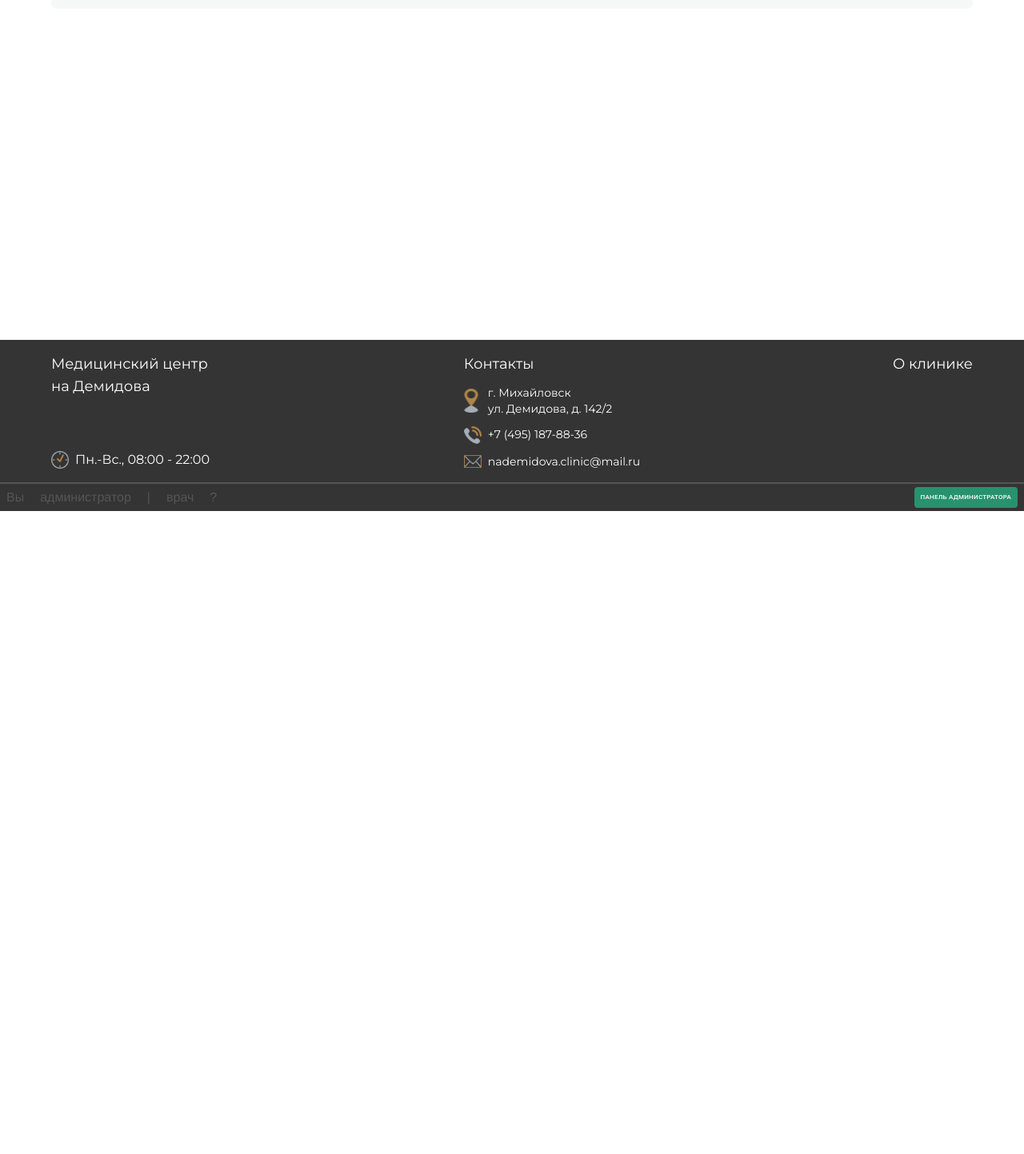
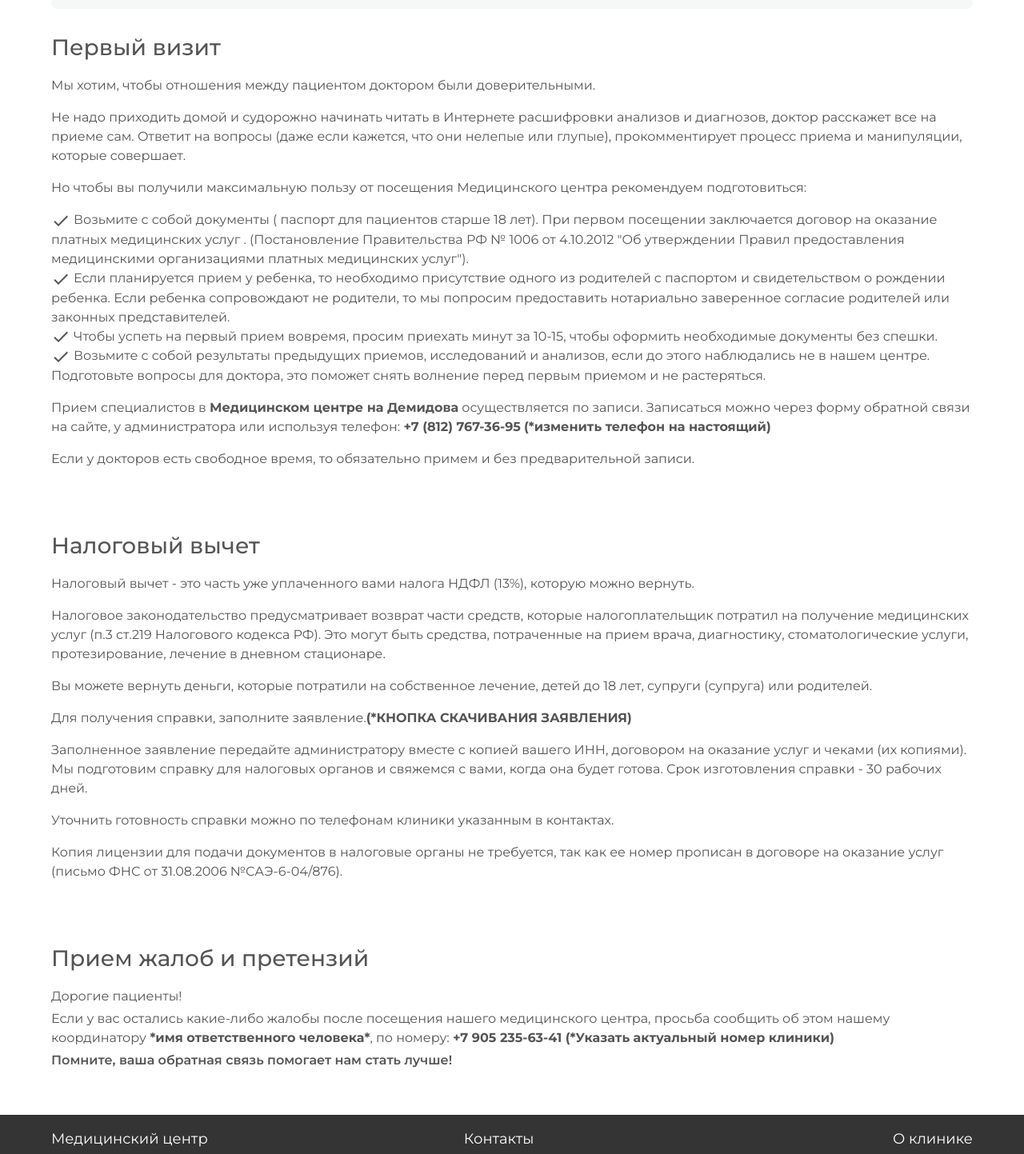
Before and after one commit to hlynianyi/health-clinic, a React (Create React App) app in the folder frontend/: page /patients in a window 1280 px wide. Shown: the part 161-1604 px from the top of the page at 80% size. Before the commit the page ends 800 px from the top, so only its background shows below. Built offline with nearby package versions, Linux system fonts and the light colour scheme.

Commit message:
before doctordetails fix

```diff
--- a/frontend/src/components/App.js
+++ b/frontend/src/components/App.js
@@ -7,9 +7,9 @@ import {
 } from "react-router-dom";
 import { Provider } from "react-redux";
 import { store } from "../store/store";
-import Header from "./Navigation/Header";
+import Header from "./Navigation/NavbarCombined";
 import HomePage from "./pages/Home/Home";
-import AdminLogin from "./Admin/AdminLogin";
+import AdminLogin from "./pages/Admin/AdminLogin";
 import Dashboard from "./pages/Admin/Dashboard";
 import RegisterDoctor from "./pages/Admin/RegisterDoctor";
 import Doctors from "./pages/Doctor/Doctors";
--- a/frontend/src/components/Navigation/Footer.jsx
+++ b/frontend/src/components/Navigation/Footer.jsx
@@ -73,12 +73,17 @@ const Footer = () => {
           {/* work hours */}
           <div className=""></div>
         </section>
-        <section className="flex flex-col shrink-0">
-          <h2 className="text-lg tablet:mb-4">О клинике</h2>
+        <section className="flex flex-col shrink-0 gap-3">
+          <h2 className="text-lg ">О клинике</h2>
+          <div className="flex flex-col gap-2">
+            <a href="/reviews">Отзывы</a>
+            <a href="/licences">Лицензии</a>
+            <a href="/patients">Пациентам</a>
+          </div>
         </section>
       </footer>
-      <div className="p-1 tablet:px-2 border-t-2 border-graytext flex justify-between bg-bgdarkgray text-graytext ">
-        <div className="flex gap-2 items-center">
+      <div className="p-1 tablet:px-2 border-t-2 border-bgdarkgray flex justify-between bg-bgdarkgray text-graytext ">
+        <div className="flex gap-1 items-center">
           <span>Вы</span>
           <button
             onClick={() => navigate("/admin-login")}
--- a/frontend/src/components/Navigation/NavbarCombined.jsx
+++ b/frontend/src/components/Navigation/NavbarCombined.jsx
@@ -66,7 +66,7 @@ const CombinedNavbar = () => {
           <img
             src={navbarLogo}
             alt="Clinic Logo"
-            className=" h-14 rounded-lg cursor-pointer"
+            className="h-12 tablet:h-14 rounded-lg cursor-pointer"
             onClick={() => navigate("/")}
           />
           <div className="hidden md:flex flex-col nowrap font-semibold font-montserrat text-maingreen"></div>
@@ -89,7 +89,7 @@ const CombinedNavbar = () => {
           <div className={` ${isSmallScreen ? "block" : "hidden"}`}>
             <IconButton onClick={handleClick}>
               <MenuIcon
-                sx={{ width: "34px", height: "34px" }}
+                sx={{ width: "30px", height: "30px" }}
                 id="basic-button"
                 aria-controls={open ? "basic-menu" : undefined}
                 aria-haspopup="true"
--- a/frontend/src/components/Admin/AdminLogin.jsx
+++ b/frontend/src/components/pages/Admin/AdminLogin.jsx
@@ -1,6 +1,6 @@
 import React, { useState } from "react";
 import { useNavigate } from "react-router-dom";
-import { useAuth } from "../../context/AuthContext";
+import { useAuth } from "../../../context/AuthContext";
 
 const AdminLogin = () => {
   const { isAuthenticated, login } = useAuth();
--- a/frontend/src/components/pages/Admin/ManageServices.jsx
+++ b/frontend/src/components/pages/Admin/ManageServices.jsx
@@ -150,7 +150,7 @@ const ManageServices = () => {
   };
 
   return (
-    <div className="p-6">
+    <>
       <h2 className="flex justify-center w-full my-2 tablet:mb-4 py-2 pl-4 rounded-lg bg-bggray text-black font-montserrat text-xl">
         Панель управления услугами и ценами
       </h2>
@@ -316,7 +316,7 @@ const ManageServices = () => {
           </Button>
         </DialogActions>
       </Dialog>
-    </div>
+    </>
   );
 };
 
--- a/frontend/src/components/pages/Doctor/DoctorCategories.jsx
+++ b/frontend/src/components/pages/Doctor/DoctorCategories.jsx
@@ -49,7 +49,7 @@ const DoctorCategories = ({ doctors, onSelectCategory }) => {
             <div className="flex gap-1 flex-col">
               {categories[letter].map((category, index) => (
                 <button
-                  className={`text-[14px] p-1 pl-2 w-[250px] flex flex-start rounded ${
+                  className={`text-[14px] px-6 py-1 w-full flex flex-start rounded ${
                     selectedCategory === category
                       ? "bg-maingreen text-white"
                       : "hover:bg-maingreen hover:text-white"
@@ -68,7 +68,7 @@ const DoctorCategories = ({ doctors, onSelectCategory }) => {
       {selectedCategory && (
         <div className="flex justify-center mt-2 mb-0 w-full tablet:w-[50%] laptop:w-[35%] desktop:w-[30%] m-auto">
           <button
-            className="w-full bg-maingreen text-white p-2 rounded text-xs tablet:text-[15px] hover:bg-mainblue hover:scale-[95%] laptop:hover:scale-[105%]"
+            className="w-full bg-maingreen text-white p-2 rounded text-xs tablet:text-[15px] hover:bg-mainblue "
             onClick={handleShowAllDoctors}
           >
             ПОКАЗАТЬ ВСЕХ ВРАЧЕЙ
--- a/frontend/src/components/pages/Home/SmallAbout.jsx
+++ b/frontend/src/components/pages/Home/SmallAbout.jsx
@@ -1,10 +1,8 @@
 import React from "react";
 import { responsiveAbout, CustomDot } from "../../subcomponents/CarouselParts";
-import fakephoto from "../../../assets/fakephoto_building.jpg";
 import SmallAbout1 from "../../../assets/SmallAbout1.jpg";
 import SmallAbout2 from "../../../assets/SmallAbout2.jpg";
 import SmallAbout3 from "../../../assets/SmallAbout3.jpg";
-
 import CheckIcon from "@mui/icons-material/Check";
 import Carousel from "react-multi-carousel";
 import "react-multi-carousel/lib/styles.css";
--- a/frontend/src/components/pages/License.jsx
+++ b/frontend/src/components/pages/License.jsx
@@ -9,7 +9,6 @@ const License = () => {
   useEffect(() => {
     const fetchLicenses = async () => {
       const response = await axios.get("http://localhost:5000/api/licenses");
-      console.log("Licenses response:", response);
       setLicenses(response.data);
     };
 
@@ -29,7 +28,7 @@ const License = () => {
       <h2 className="flex justify-center w-full my-2 tablet:mb-4 py-2 pl-4 rounded-lg bg-bggray text-black text-lg font-montserrat">
         ЛИЦЕНЗИИ
       </h2>
-      <section className="grid grid-cols-1 tablet:grid-cols-2 laptop:grid-cols-3 gap-4 p-2">
+      <section className="grid grid-cols-1 tablet:grid-cols-2 laptop:grid-cols-2 gap-4 p-2">
         {licenses.map((license) => (
           <div
             key={license._id}
--- a/frontend/src/components/pages/Patients.jsx
+++ b/frontend/src/components/pages/Patients.jsx
@@ -1,11 +1,149 @@
 import React from "react";
+import CheckIcon from "@mui/icons-material/Check";
 
 const Patients = () => {
   return (
     <>
-      <h2 className="flex justify-center w-full  my-2 tablet:mb-4 py-2 pl-4 rounded-lg bg-bggray text-black text-lg font-montserrat">
+      <h2 className="flex justify-center w-full  my-2 Mb- tablet:mb-4 py-2 pl-4 rounded-lg bg-bggray text-black text-lg font-montserrat">
         ПАЦИЕНТАМ
       </h2>
+
+      <section className="mt-4 mb-10 flex flex-col gap-20 text-base font-montserrat text-graytext">
+        <article className="">
+          <h3 className="text-[28px] leading-[32px] font-medium">
+            Первый визит
+          </h3>
+          <div className="flex flex-col gap-4 mt-5">
+            <p>
+              Мы хотим, чтобы отношения между пациентом доктором были
+              доверительными.
+            </p>
+            <p>
+              Не надо приходить домой и судорожно начинать читать в Интернете
+              расшифровки анализов и диагнозов, доктор расскажет все на приеме
+              сам. Ответит на вопросы (даже если кажется, что они нелепые или
+              глупые), прокомментирует процесс приема и манипуляции, которые
+              совершает.
+            </p>
+            <p>
+              Но чтобы вы получили максимальную пользу от посещения Медицинского
+              центра рекомендуем подготовиться:
+            </p>
+            <ul>
+              <li>
+                <CheckIcon />
+                <span className="ml-1">
+                  Возьмите с собой документы ( паспорт для пациентов старше 18
+                  лет). При первом посещении заключается договор на оказание
+                  платных медицинских услуг . (Постановление Правительства РФ №
+                  1006 от 4.10.2012 "Об утверждении Правил предоставления
+                  медицинскими организациями платных медицинских услуг").
+                </span>
+              </li>
+              <li>
+                <CheckIcon />
+                <span className="ml-1">
+                  Если планируется прием у ребенка, то необходимо присутствие
+                  одного из родителей с паспортом и свидетельством о рождении
+                  ребенка. Если ребенка сопровождают не родители, то мы попросим
+                  предоставить нотариально заверенное согласие родителей или
+                  законных представителей.
+                </span>
+              </li>
+              <li>
+                <CheckIcon />
+                <span className="ml-1">
+                  Чтобы успеть на первый прием вовремя, просим приехать минут за
+                  10-15, чтобы оформить необходимые документы без спешки.
+                </span>
+              </li>
+              <li>
+                <CheckIcon />
+                <span className="ml-1">
+                  Возьмите с собой результаты предыдущих приемов, исследований и
+                  анализов, если до этого наблюдались не в нашем центре.
+                  Подготовьте вопросы для доктора, это поможет снять волнение
+                  перед первым приемом и не растеряться.
+                </span>
+              </li>
+            </ul>
+            <p>
+              Прием специалистов в <b>Медицинском центре на Демидова</b>
+              {"\u00A0"}
+              осуществляется по записи. Записаться можно через форму обратной
+              связи на сайте, у администратора или используя телефон:{" "}
+              <b> +7 (812) 767-36-95</b> <b>(*изменить телефон на настоящий)</b>
+            </p>
+            <p>
+              Если у докторов есть свободное время, то обязательно примем и без
+              предварительной записи.
+            </p>
+          </div>
+        </article>
+
+        <article className="">
+          <h3 className="text-[28px] leading-[32px] font-medium">
+            Налоговый вычет
+          </h3>
+          <div className="flex flex-col gap-4 mt-5">
+            <p>
+              Налоговый вычет - это часть уже уплаченного вами налога НДФЛ
+              (13%), которую можно вернуть.
+            </p>
+            <p>
+              Налоговое законодательство предусматривает возврат части средств,
+              которые налогоплательщик потратил на получение медицинских услуг
+              (п.3 ст.219 Налогового кодекса РФ). Это могут быть средства,
+              потраченные на прием врача, диагностику, стоматологические услуги,
+              протезирование, лечение в дневном стационаре.
+            </p>
+            <p>
+              Вы можете вернуть деньги, которые потратили на собственное
+              лечение, детей до 18 лет, супруги (супруга) или родителей.
+            </p>
+            <div>
+              <p>
+                Для получения справки, заполните заявление.
+                <b>(*КНОПКА СКАЧИВАНИЯ ЗАЯВЛЕНИЯ)</b>
+              </p>
+            </div>
+            <p>
+              Заполненное заявление передайте администратору вместе с копией
+              вашего ИНН, договором на оказание услуг и чеками (их копиями). Мы
+              подготовим справку для налоговых органов и свяжемся с вами, когда
+              она будет готова. Срок изготовления справки - 30 рабочих дней.
+            </p>
+            <p>
+              Уточнить готовность справки можно по телефонам клиники указанным в
+              контактах.
+            </p>
+            <p>
+              Копия лицензии для подачи документов в налоговые органы не
+              требуется, так как ее номер прописан в договоре на оказание услуг
+              (письмо ФНС от 31.08.2006 №САЭ-6-04/876).
+            </p>
+          </div>
+        </article>
+
+        <article className="">
+          <h3 className="text-[28px] leading-[32px] font-medium">
+            Прием жалоб и претензий
+          </h3>
+          <div className="flex flex-col gap-1 mt-5">
+            <p>Дорогие пациенты!</p>
+            <p>
+              Если у вас остались какие-либо жалобы после посещения нашего
+              медицинского центра, просьба сообщить об этом нашему координатору
+              <b> *имя ответственного человека*</b>, по номеру:{" "}
+              <b>+7 905 235-63-41 </b>
+              <b>(*Указать актуальный номер клиники)</b>
+            </p>
+            <p className="font-semibold">
+              Помните, ваша обратная связь помогает нам стать лучше!
+            </p>
+          </div>
+        </article>
+      </section>
     </>
   );
 };
--- a/frontend/src/components/subcomponents/ImageModal.jsx
+++ b/frontend/src/components/subcomponents/ImageModal.jsx
@@ -16,6 +16,7 @@ const Modal = ({ onClose, children }) => {
 
   return (
     <div
+      onClick={handleClose}
       className={`fixed inset-0 flex items-center justify-center z-50 transition-opacity duration-300 ${
         isVisible
           ? "opacity-100 bg-black bg-opacity-50"
@@ -23,8 +24,8 @@ const Modal = ({ onClose, children }) => {
       }`}
     >
       <div
-        className={`bg-white p-4 rounded-lg relative transition-transform transform duration-300 ease-in-out ${
-          isVisible ? "scale-100" : "scale-75"
+        className={`bg-white p-0 rounded-lg relative transition-transform transform duration-300 ease-in-out ${
+          isVisible ? "scale-95" : "scale-75"
         }`}
       >
         <button
```
Also changed, not shown: frontend/src/components/Navigation/Header.jsx (deleted, +0 -25 lines).
